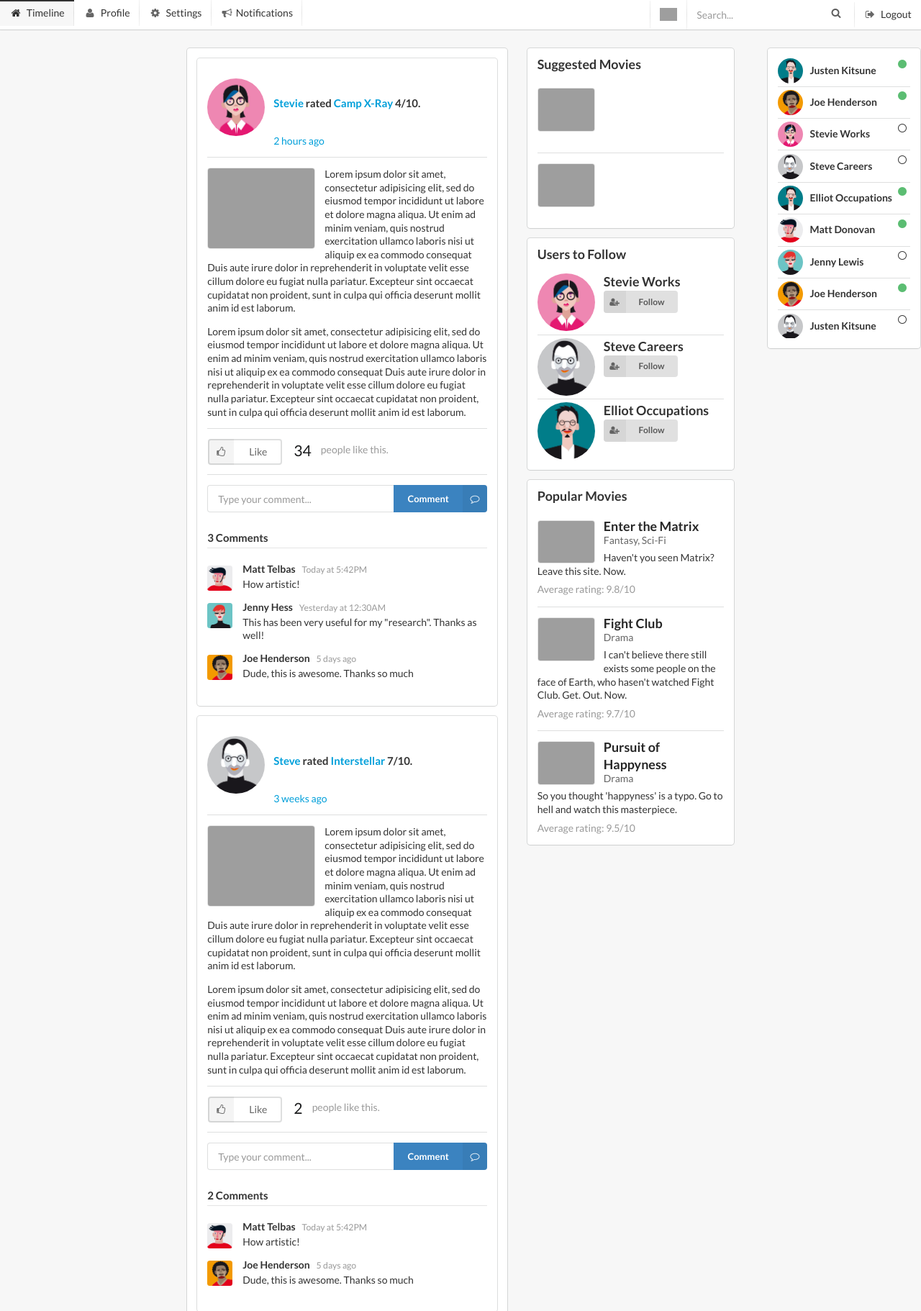
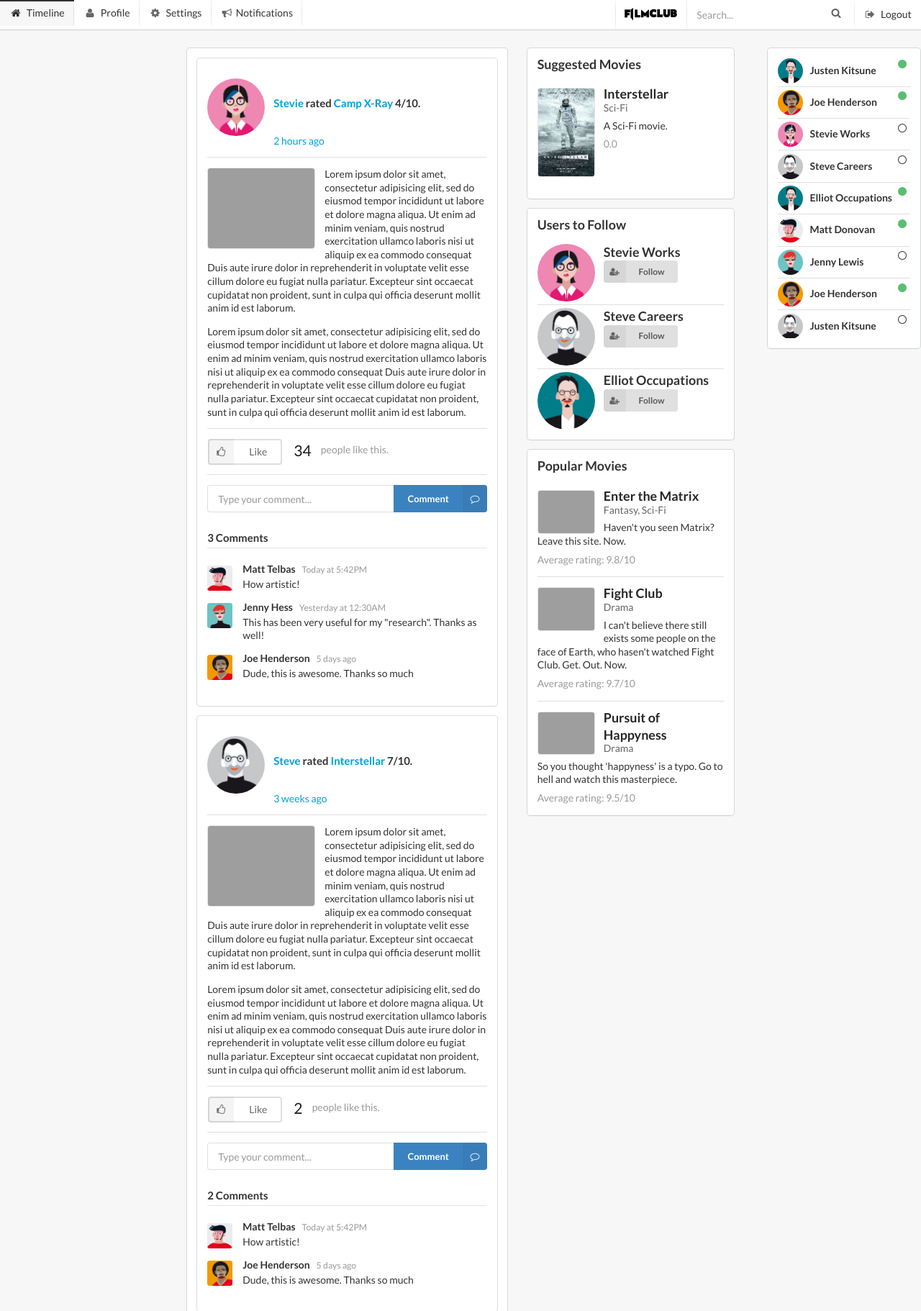
Before and after one commit to behdaad/Film-Club, a Django app: template FilmClub/templates/timeline.html in a window 1280 px wide. Shown: the top 1822 px of the page at 72% size. Run offline with Django 3.2, Linux system fonts and the light colour scheme; the template is opened without the code that fills it: values that come from a table or form of the project are taken from there, others are empty; data comes from the database, SQL or seed files in the repository; both versions use the stored data as it was after the commit; grey boxes are pictures that could not be loaded.

Commit message:
Added some files which haven't been added before.

```diff
--- a/FilmClub/models.py
+++ b/FilmClub/models.py
@@ -24,6 +24,7 @@ class Movie(models.Model):
     runningMinutes = models.IntegerField()
     releaseDate = models.DateField()
     poster = models.CharField(max_length=127)  # including the extension
+    rating = models.FloatField()
 
     def __str__(self):
         return self.name
--- a/FilmClub/templates/mainTemplate.html
+++ b/FilmClub/templates/mainTemplate.html
@@ -110,40 +110,25 @@
             <div class="ui segment">
                 <div class="ui header">Suggested Movies</div>
                 <div class="ui divided items">
+                    {% for movie in movies %}
                     <div class="item">
-              <a class="ui inline link" href="/movies/{{ movie1.id }}">
-                <img class="ui tiny left floated rounded bordered image" src="{% static "img/posters/" %}{{ movie1.poster }}" alt="{{ movie1.name }}" style="margin-bottom:6%;">
+                        <a class="ui inline link" href="/movies/{{ movie.id }}">
+                            <img class="ui tiny left floated rounded bordered image" src="{% static "img/posters/" %}{{ movie.poster }}" alt="{{ movie1.name }}" style="margin-bottom:6%;">
                         </a>
                         <div class="content">
-                <a class="ui medium header" href="/movies/{{ movie1.id }}">{{ movie1.name }}</a>
+                            <a class="ui medium header" href="/movies/{{ movie.id }}">{{ movie.name }}</a>
                             <div class="meta">
-                  <span class="genre">{{ movie1.genre }}</span>
+                                <span class="genre">{{ movie.genre }}</span>
                             </div>
                             <div class="description">
-                  {{ movie1.description }}
+                                {{ movie.description }}
                             </div>
                             <div class="extra">
-                  {{ avg1 }}
+                                {{ movie.rating }}
                             </div>
                         </div>
                     </div>
-            <div class="item">
-              <a class="ui inline link" href="/movies/{{ movie2.id }}">
-                <img class="ui tiny left floated rounded bordered image" src="{% static "img/posters/" %}{{ movie2.poster }}" alt="{{ movie2.name }}" style="margin-bottom:6%;">
-              </a>
-              <div class="content">
-                <a class="ui medium header" href="/movies/{{ movie2.id }}">{{ movie2.name }}</a>
-                <div class="meta">
-                  <span class="genre">{{ movie2.genre }}</span>
-                </div>
-                <div class="description">
-                  {{ movie2.description }}
-                </div>
-                <div class="extra">
-                  {{ avg2 }}
-                </div>
-              </div>
-            </div>
+                    {% endfor %}
                 </div>
             </div>
             <!-- suggested movies end -->
```
Also changed, not shown: FilmClub/views.py (+3 -4 lines), FilmClub/migrations/0006_auto_20150531_0803.py (added), FilmClub/migrations/0007_auto_20150604_0321.py (added), FilmClub/migrations/0008_movie_rating.py (added), FilmClub/static/img/layout/film_club.png (added), FilmClub/static/img/layout/imdb.png (added), FilmClub/static/img/layout/logo.png (added), FilmClub/static/img/posters/camp_xray.jpg (added), FilmClub/static/img/posters/fight_club.jpg (added), FilmClub/static/img/posters/interstellar.jpg (added), FilmClub/static/img/posters/the_bank_job.jpg (added), FilmClub/static/img/posters/the_italian_job.jpg (added), FilmClub/static/img/posters/the_matrix.jpg (added), FilmClub/static/img/posters/the_nut_job.jpg (added), 3 more files. Lines whose indentation alone changed are shown as unchanged.
